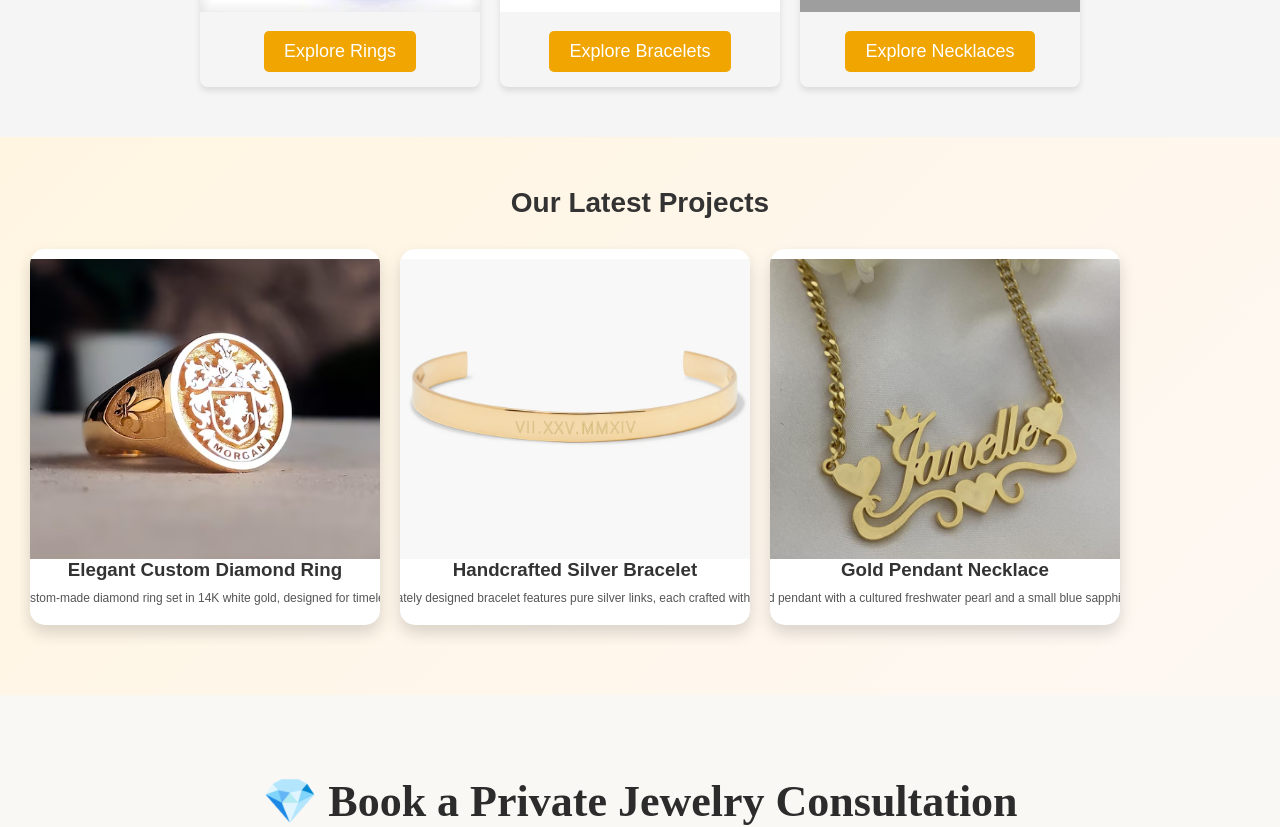
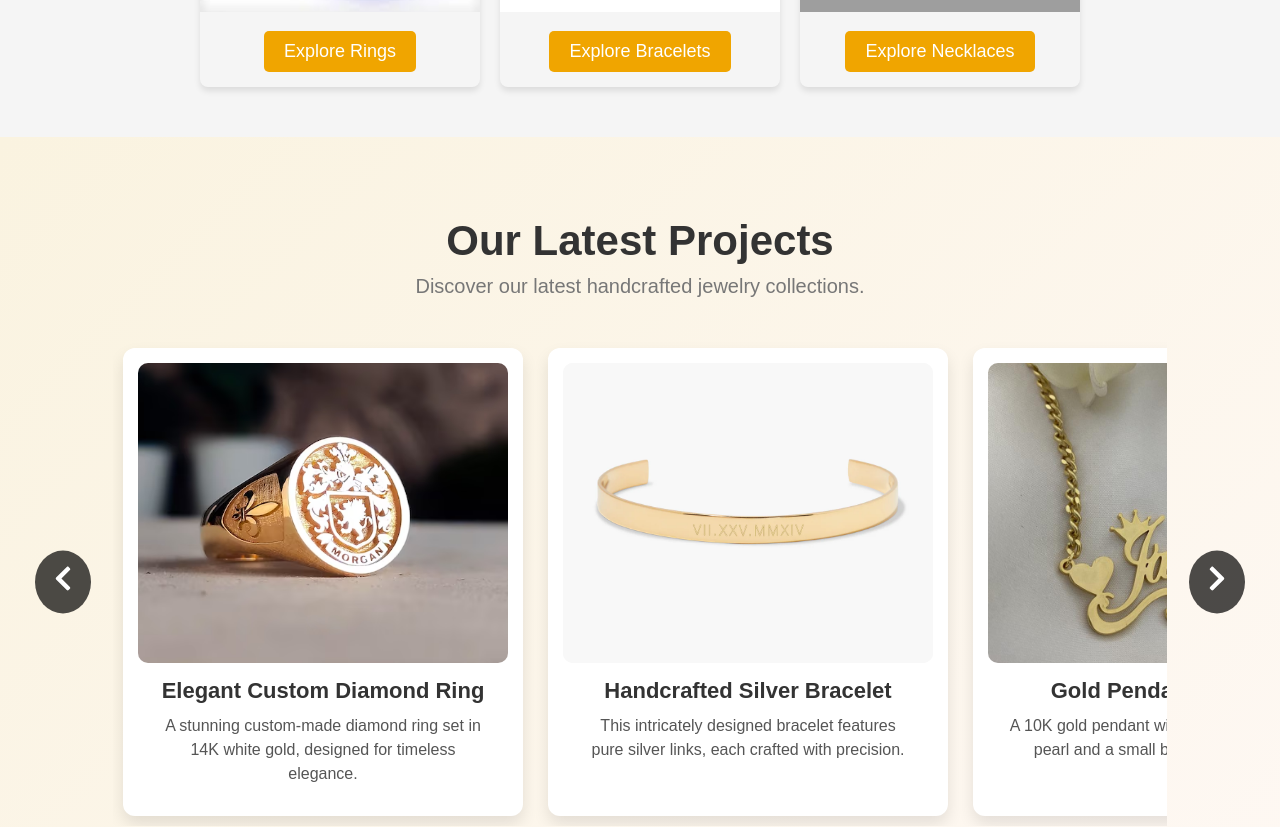
Before and after one commit to Nakkash14/Jewelry, a React (Create React App) app in the folder frontend/: page / in a window 1280 px wide. Shown: the part 960-1787 px from the top of the page. Built offline with nearby package versions, Linux system fonts and the light colour scheme; grey boxes are pictures that could not be loaded.

Commit message:
Frontend
Separated recent projects from HomePage and updated BestProjects so I don't have conflicts with RecentProjects

```diff
--- a/frontend/src/components/HomePage.css
+++ b/frontend/src/components/HomePage.css
@@ -117,64 +117,6 @@ body {
     color: #666;
 }
 
-/* Recently Completed Projects Section */
-.recent-projects {
-    /* background-color: white; */
-    background: linear-gradient(135deg, #fff5e1, #fef8f3);
-    padding: 50px 20px;
-    text-align: center;
-    position: relative;
-    overflow: hidden;
-}
-
-.recent-projects h2 {
-    margin-bottom: 20px;
-    font-size: 28px;
-    color: #333;
-}
-
-/* Horizontal Scroll Wrapper */
-.projects-list-wrapper {
-    overflow-x: auto;
-    white-space: nowrap;
-    padding-bottom: 10px;
-    scrollbar-width: thin;
-    scrollbar-color: #aaa #f9f9f9;
-}
-
-/* Project Cards Container */
-.projects-list {
-    display: flex;
-    gap: 20px;
-    padding: 10px;
-}
-
-/* Individual Project Card */
-.project-card {
-    display: inline-table;
-    width: 320px; /* Increased width */
-    text-align: center;
-    border-radius: 8px;
-    box-shadow: 0 4px 6px rgba(0, 0, 0, 0.1);
-    background: lightgoldenrodyellow;
-    padding: 10px;
-}
-
-/* Project Images */
-.project-card img {
-    width: 400px;
-    height: 300px; /* Increased height */
-    object-fit: cover;
-    border-radius: 15px;
-}
-
-/* Project Descriptions */
-.project-card p {
-    margin-top: 10px;
-    font-size: 12px;
-    color: #555;
-}
-
 /* Footer Section */
 .footer {
     background-color: #333;
--- a/frontend/src/components/HomePage.jsx
+++ b/frontend/src/components/HomePage.jsx
@@ -10,15 +10,16 @@ import Ring from '../Images/Ring.jpeg';
 import Silver_Bracelet from '../Images/Silver_Bracelet.jpeg';
 import Necklace from '../Images/Necklace.jpeg';
 import Background_HomePage from '../Images/Background_HomePage.jpeg';
-import CustomRing from '../Images/CustomRing.avif';
-import CustomBracelet from '../Images/CustomBracelet.webp';
-import CustomNecklace from '../Images/CustomNecklace.jpeg';
+// import CustomRing from '../Images/CustomRing.avif';
+// import CustomBracelet from '../Images/CustomBracelet.webp';
+// import CustomNecklace from '../Images/CustomNecklace.jpeg';
 // import location from '../Images/location.jpg';
 // import appointmentImage from '../Images/appointment.jpg';
 import TestimonialsPage from '../includeInHome/Testimonials';
 import FAQPage from '../includeInHome/FAQ';
 import BestProjects from '../includeInHome/BestProjects';
 import Appointment from '../includeInHome/Appointment';
+import RecentProjects from '../includeInHome/RecentProjects';
 
 const HomePage = () => {
   // const [time, setTime] = useState();
@@ -77,31 +78,7 @@ const HomePage = () => {
         </div>
       </section>
 
-      {/* Recently Completed Projects */}
-      <section className="recent-projects">
-        <h2>Our Latest Projects</h2>
-        <div className="projects-list-wrapper">
-          <div className="projects-list">
-            <div className="project-card">
-              <img src={CustomRing} alt="Custom Diamond Ring" />
-              <h3>Elegant Custom Diamond Ring</h3>
-              <p>A stunning custom-made diamond ring set in 14K white gold, designed for timeless elegance.</p>
-            </div>
-
-            <div className="project-card">
-              <img src={CustomBracelet} alt="Handcrafted Silver Bracelet" />
-              <h3>Handcrafted Silver Bracelet</h3>
-              <p>This intricately designed bracelet features pure silver links, each crafted with precision.</p>
-            </div>
-
-            <div className="project-card">
-              <img src={CustomNecklace} alt="Gold Pendant Necklace" />
-              <h3>Gold Pendant Necklace</h3>
-              <p>A 10K gold pendant with a cultured freshwater pearl and a small blue sapphire accent.</p>
-            </div>
-          </div>
-        </div>
-      </section>
+    <RecentProjects />
 
     <Appointment />
 
--- a/frontend/src/includeInHome/BestProjects.css
+++ b/frontend/src/includeInHome/BestProjects.css
@@ -1,201 +1,209 @@
 /* Best Projects Section */
-.best-projects {
+.best-projects-section {
     background: linear-gradient(135deg, #fff5e1, #fef8f3);
     padding: 90px 20px;
     text-align: center;
     font-family: 'Poppins', sans-serif;
+    position: relative;
 }
 
-.best-projects h2 {
+.best-projects-section h2 {
     font-size: 42px;
     font-weight: bold;
-    color: #333;
+    color: #222;
     margin-bottom: 15px;
+    text-transform: uppercase;
+    letter-spacing: 1px;
 }
 
-.project-subtitle {
-    font-size: 20px;
-    color: #666;
+.best-project-subtitle {
+    font-size: 22px;
+    color: #555;
     margin-bottom: 50px;
+    font-weight: 500;
 }
 
 /* Scroll Wrapper */
-.scroll-wrapper {
+.best-scroll-wrapper {
     position: relative;
     display: flex;
     align-items: center;
     justify-content: center;
+    width: 100%;
 }
 
 /* Scrollable Container */
-.scroll-container {
+.best-scroll-container {
     overflow-x: auto;
+    display: flex;
+    padding: 15px 0;
+    scroll-behavior: smooth;
     white-space: nowrap;
-    scroll-behavior: smooth;
-    padding: 10px;
-    display: flex;
-    width: 90%;
+    width: 85%;
 }
 
 /* Hide Scrollbar */
-.scroll-container::-webkit-scrollbar {
+.best-scroll-container::-webkit-scrollbar {
     display: none;
 }
 
 /* Project Grid */
-.project-grid {
+.best-project-grid {
     display: flex;
-    gap: 20px;
+    gap: 30px;
     flex-wrap: nowrap;
 }
 
 /* Project Card */
-.project-card {
-    min-width: 350px; /* Ensures proper sizing */
-    flex: 0 0 auto;
+.best-project-card {
+    min-width: 400px;
+    max-width: 400px;
     background: white;
-    border-radius: 15px;
+    border-radius: 18px;
     overflow: hidden;
-    box-shadow: 0 8px 16px rgba(0, 0, 0, 0.15);
+    box-shadow: 0 10px 20px rgba(0, 0, 0, 0.12);
     position: relative;
     cursor: pointer;
-    transition: transform 0.3s ease-in-out, box-shadow 0.3s ease-in-out;
-    padding-bottom: 20px;
+    transition: transform 0.4s ease-in-out, box-shadow 0.4s ease-in-out;
     display: flex;
     flex-direction: column;
     align-items: center;
 }
 
-.project-card:hover {
+.best-project-card:hover {
     transform: scale(1.05);
-    box-shadow: 0 10px 25px rgba(240, 165, 0, 0.4);
+    box-shadow: 0 15px 30px rgba(0, 0, 0, 0.2);
 }
 
 /* Image Container */
-.image-container {
-    position: relative;
+.best-image-container {
     width: 100%;
-    max-width: 100%;
-    height: auto;
+    height: 320px;
     overflow: hidden;
-    border-radius: 15px;
+    border-radius: 18px 18px 0 0;
     display: flex;
     align-items: center;
     justify-content: center;
-    background-color: #fff;
+    background: #f9f9f9;
+    position: relative;
 }
 
-.project-image {
+.best-project-image {
     width: 100%;
-    height: auto;
-    max-width: 100%;
+    height: 100%;
     object-fit: cover;
-    transition: transform 0.5s ease-in-out;
+    transition: transform 0.4s ease-in-out;
 }
 
-.project-card:hover .project-image {
+.best-project-card:hover .best-project-image {
     transform: scale(1.08);
 }
 
-/* Overlay Effect */
-.overlay {
+/* Overlay Effect (Appears on Hover) */
+.best-overlay {
     position: absolute;
     top: 0;
     left: 0;
     width: 100%;
     height: 100%;
-    background: rgba(0, 0, 0, 0.7); /* Darker for better readability */
+    background: rgba(0, 0, 0, 0.75);
     opacity: 0;
     display: flex;
     align-items: center;
     justify-content: center;
     text-align: center;
     color: white;
-    padding: 15px;
+    padding: 20px;
     transition: opacity 0.4s ease-in-out;
-    flex-direction: column; /* Stack elements properly */
+    flex-direction: column;
 }
 
-/* Ensure overlay is fully visible */
-.project-card:hover .overlay {
+/* Ensure overlay appears fully on hover */
+.best-project-card:hover .best-overlay {
     opacity: 1;
-    display: flex;
 }
 
 /* Overlay Content */
-.overlay-content {
-    width: 90%; /* Ensure it does not touch the edges */
-    max-height: 100%;
-    overflow-y: auto; /* Enable scrolling for long text */
+.best-overlay-content {
+    width: 90%;
     text-align: center;
-    padding: 10px;
 }
 
-/* Adjust title */
-.overlay-content h3 {
-    font-size: 20px;
+/* Title (Now Fully Visible) */
+.best-overlay-content h3 {
+    font-size: 22px;
     font-weight: bold;
     margin-bottom: 10px;
     color: #f8c471;
-    white-space: normal; /* Allow line breaks */
+    text-transform: uppercase;
+    letter-spacing: 1px;
+    white-space: normal; /* Allow title to break lines */
     word-wrap: break-word;
+    max-width: 100%; /* Ensure title fits within card */
 }
 
-/* Adjust description */
-.overlay-content p {
-    font-size: 16px;
+/* Description */
+.best-overlay-content p {
+    font-size: 18px;
     color: #fdfdfd;
-    white-space: normal; /* Ensures text wraps */
-    overflow: hidden;
-    text-overflow: ellipsis; /* Adds "..." for overflow */
-    max-height: 100px; /* Ensures no excessive overlap */
-    line-height: 1.4;
-}
-
-/* Allow scrolling inside overlay for very long descriptions */
-.overlay:hover {
-    overflow-y: auto;
+    white-space: normal;
+    line-height: 1.5;
 }
 
 /* Scroll Buttons */
-.scroll-btn {
+.best-scroll-btn {
     position: absolute;
     top: 50%;
     transform: translateY(-50%);
-    background: rgba(0, 0, 0, 0.6);
+    background: rgba(0, 0, 0, 0.9);
     color: white;
     border: none;
-    padding: 10px;
+    padding: 16px;
     cursor: pointer;
-    font-size: 24px;
+    font-size: 28px;
     border-radius: 50%;
     z-index: 10;
+    transition: background 0.3s ease-in-out, transform 0.2s ease-in-out;
 }
 
-.scroll-btn.left {
-    left: 10px;
+.best-scroll-btn.left {
+    left: 20px;
 }
 
-.scroll-btn.right {
-    right: 10px;
+.best-scroll-btn.right {
+    right: 20px;
 }
 
-.scroll-btn:hover {
-    background: rgba(0, 0, 0, 0.8);
+.best-scroll-btn:hover {
+    background: rgba(0, 0, 0, 1);
+    transform: scale(1.1);
 }
 
 /* Responsive Design */
 @media (max-width: 768px) {
-    .scroll-container {
-        width: 100%;
+    .best-scroll-container {
+        width: 95%;
     }
 
-    .scroll-btn {
-        font-size: 20px;
-        padding: 8px;
+    .best-scroll-btn {
+        font-size: 24px;
+        padding: 14px;
     }
 
-    .overlay-content p {
-        font-size: 14px;
+    .best-project-card {
+        min-width: 350px;
+        max-width: 350px;
+    }
+
+    .best-image-container {
+        height: 270px;
+    }
+
+    .best-overlay-content h3 {
+        font-size: 20px;
+    }
+
+    .best-overlay-content p {
+        font-size: 16px;
     }
 }
--- /dev/null
+++ b/frontend/src/includeInHome/RecentProjects.css
@@ -0,0 +1,177 @@
+/* Recently Completed Projects Section */
+.recent-projects {
+    background: linear-gradient(135deg, #faf3e0, #fef8f3);
+    padding: 80px 20px;
+    text-align: center;
+    font-family: 'Poppins', sans-serif;
+    position: relative;
+    overflow: hidden;
+}
+
+.recent-projects h2 {
+    font-size: 42px;
+    font-weight: bold;
+    color: #333;
+    margin-bottom: 10px;
+}
+
+.section-subtitle {
+    font-size: 20px;
+    color: #777;
+    margin-bottom: 40px;
+}
+
+/* Scroll Wrapper */
+.projects-list-wrapper {
+    position: relative;
+    display: flex;
+    align-items: center;
+    justify-content: center;
+    width: 100%;
+}
+
+/* Scrollable Container */
+.projects-list {
+    overflow-x: auto;
+    display: flex;
+    gap: 25px;
+    padding: 10px;
+    scroll-behavior: smooth;
+    white-space: nowrap;
+    width: 85%;
+}
+
+/* Hide Scrollbar */
+.projects-list::-webkit-scrollbar {
+    display: none;
+}
+
+/* Individual Project Card */
+.project-card {
+    width: 400px;
+    max-width: 400px;
+    text-align: center;
+    border-radius: 12px;
+    box-shadow: 0 8px 16px rgba(0, 0, 0, 0.1);
+    background: white;
+    padding: 15px;
+    flex: 0 0 auto;
+    transition: transform 0.3s ease-in-out, box-shadow 0.3s ease-in-out;
+    display: flex;
+    flex-direction: column;
+}
+
+/* Make hover effect more elegant */
+.project-card:hover {
+    transform: translateY(-5px);
+    box-shadow: 0 10px 25px rgba(0, 0, 0, 0.2);
+}
+
+/* Image Wrapper */
+.image-wrapper {
+    width: 100%;
+    height: 300px; /* Fixed height for uniformity */
+    border-radius: 10px;
+    overflow: hidden;
+    display: flex;
+    align-items: center;
+    justify-content: center;
+    background: #f8f8f8;
+}
+
+.image-wrapper img {
+    width: 100%;
+    height: 100%;
+    object-fit: cover;
+    transition: transform 0.4s ease-in-out;
+}
+
+.project-card:hover .image-wrapper img {
+    transform: scale(1.05);
+}
+
+/* Project Titles */
+.project-info {
+    flex-grow: 1;
+    padding: 15px 10px;
+    display: flex;
+    flex-direction: column;
+    justify-content: flex-start;
+    text-align: center;
+}
+
+.project-info h3 {
+    font-size: 22px;
+    color: #333;
+    font-weight: 600;
+    margin-bottom: 10px;
+}
+
+/* Project Descriptions */
+.project-info p {
+    font-size: 16px;
+    color: #555;
+    line-height: 1.5;
+    padding: 0 10px;
+    text-align: center;
+    white-space: normal; /* Ensures text wraps */
+    overflow: visible; /* Allows all text to be seen */
+    height: auto; /* Removes fixed height restriction */
+}
+
+/* Scroll Buttons */
+.scroll-btn {
+    position: absolute;
+    top: 50%;
+    transform: translateY(-50%);
+    background: rgba(0, 0, 0, 0.7);
+    color: white;
+    border: none;
+    padding: 14px;
+    cursor: pointer;
+    font-size: 28px;
+    border-radius: 50%;
+    z-index: 10;
+    transition: background 0.3s ease-in-out;
+}
+
+.scroll-btn.left {
+    left: 15px;
+}
+
+.scroll-btn.right {
+    right: 15px;
+}
+
+.scroll-btn:hover {
+    background: rgba(0, 0, 0, 0.9);
+}
+
+/* Responsive Design */
+@media (max-width: 768px) {
+    .projects-list {
+        width: 95%;
+    }
+
+    .scroll-btn {
+        font-size: 22px;
+        padding: 10px;
+    }
+
+    .project-card {
+        min-width: 320px;
+        max-width: 320px;
+    }
+
+    .image-wrapper {
+        height: 250px;
+    }
+
+    .project-info h3 {
+        font-size: 18px;
+    }
+
+    .project-info p {
+        font-size: 14px;
+    }
+}
--- /dev/null
+++ b/frontend/src/includeInHome/RecentProjects.js
@@ -0,0 +1,86 @@
+import React, { useRef } from "react";
+import "./RecentProjects.css";
+import { FaChevronLeft, FaChevronRight } from "react-icons/fa";
+
+// Import images
+import CustomRing from "../Images/CustomRing.avif";
+import CustomBracelet from "../Images/CustomBracelet.webp";
+import CustomNecklace from "../Images/CustomNecklace.jpeg";
+
+const projects = [
+  {
+    title: "Elegant Custom Diamond Ring",
+    description: "A stunning custom-made diamond ring set in 14K white gold, designed for timeless elegance.",
+    image: CustomRing,
+  },
+  {
+    title: "Handcrafted Silver Bracelet",
+    description: "This intricately designed bracelet features pure silver links, each crafted with precision.",
+    image: CustomBracelet,
+  },
+  {
+    title: "Gold Pendant Necklace",
+    description: "A 10K gold pendant with a cultured freshwater pearl and a small blue sapphire accent.",
+    image: CustomNecklace,
+  },
+  {
+    title: "Elegant Custom Diamond Ring",
+    description: "A stunning custom-made diamond ring set in 14K white gold, designed for timeless elegance.",
+    image: CustomRing,
+  },
+  {
+    title: "Handcrafted Silver Bracelet",
+    description: "This intricately designed bracelet features pure silver links, each crafted with precision.",
+    image: CustomBracelet,
+  },
+  {
+    title: "Gold Pendant Necklace",
+    description: "A 10K gold pendant with a cultured freshwater pearl and a small blue sapphire accent.",
+    image: CustomNecklace,
+  }
+];
+
+const RecentProjects = () => {
+  const scrollRef = useRef(null);
+
+  const scrollLeft = () => {
+    scrollRef.current.scrollBy({ left: -400, behavior: "smooth" });
+  };
+
+  const scrollRight = () => {
+    scrollRef.current.scrollBy({ left: 400, behavior: "smooth" });
+  };
+
+  return (
+    <section className="recent-projects">
+      <h2>Our Latest Projects</h2>
+      <p className="section-subtitle">Discover our latest handcrafted jewelry collections.</p>
+
+      <div className="projects-list-wrapper">
+        <button className="scroll-btn left" onClick={scrollLeft}>
+          <FaChevronLeft />
+        </button>
+
+        <div className="projects-list" ref={scrollRef}>
+          {projects.map((project, index) => (
+            <div className="project-card" key={index}>
+              <div className="image-wrapper">
+                <img src={project.image} alt={project.title} />
+              </div>
+              <div className="project-info">
+                <h3>{project.title}</h3>
+                <p>{project.description}</p>
+              </div>
+            </div>
+          ))}
+        </div>
+
+        <button className="scroll-btn right" onClick={scrollRight}>
+          <FaChevronRight />
+        </button>
+      </div>
+    </section>
+  );
+};
+
+export default RecentProjects;
```
Also changed, not shown: frontend/src/includeInHome/BestProjects.js (+59 -43 lines).
